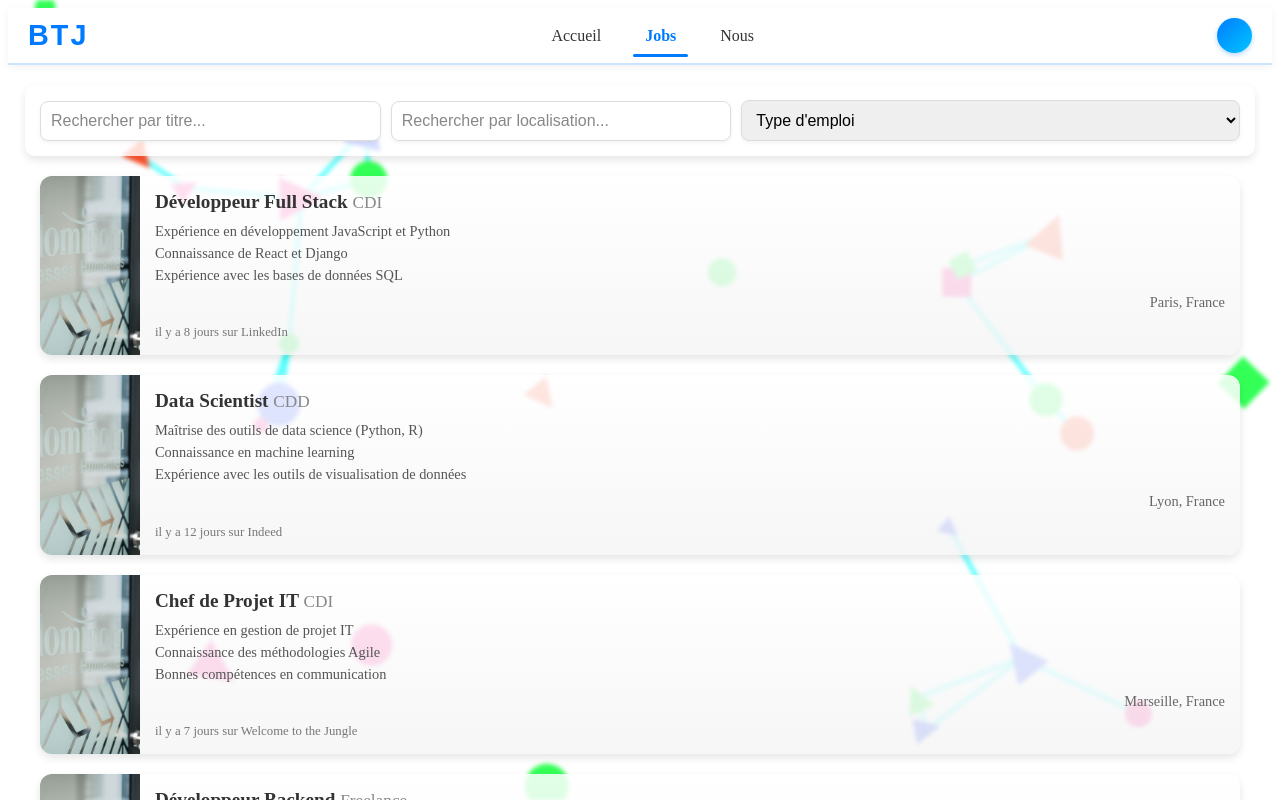
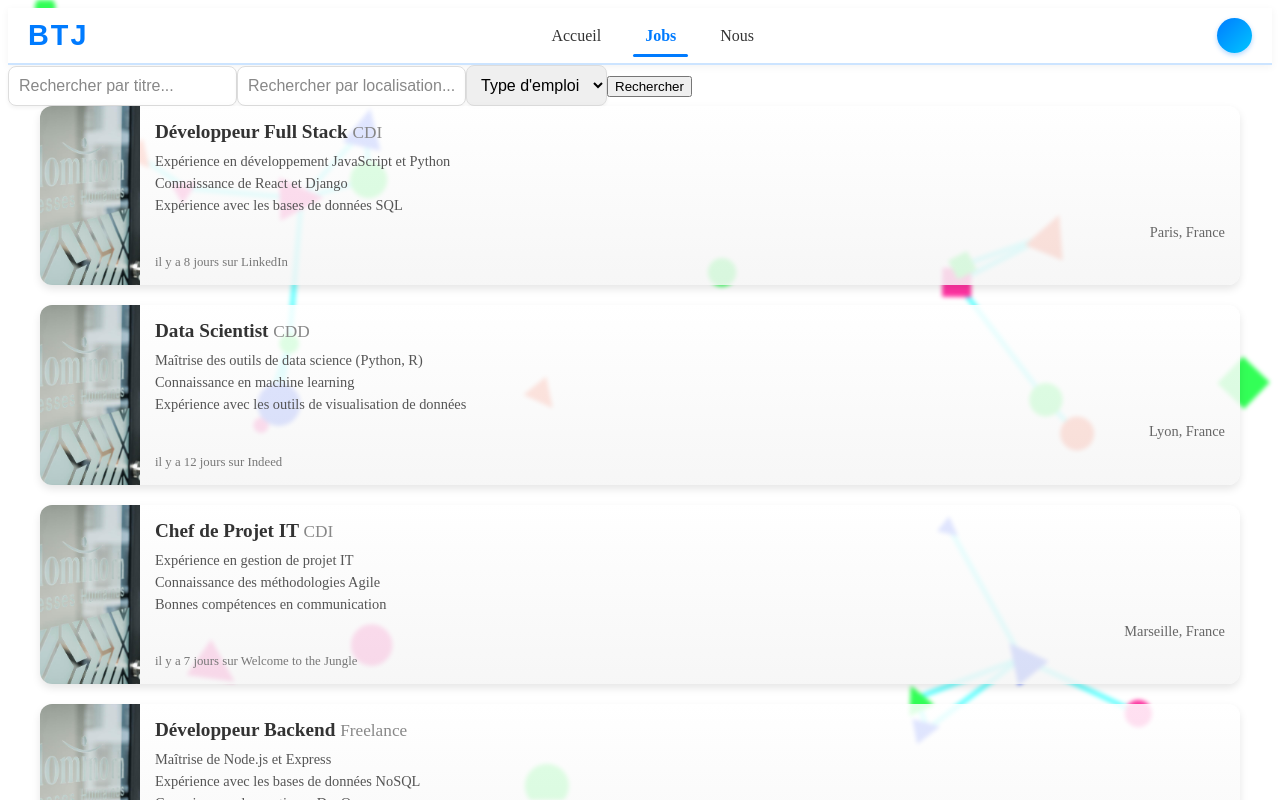
Before and after one commit to shyamsubrun/Bouge-Ton-Job, an Angular app: page /jobs in a window 1280 px wide. Shown: the top 800 px of the page. Built offline with nearby package versions, Linux system fonts and the light colour scheme.

Commit message:
barre de recherche component home/jobs

```diff
--- a/src/app/component/main-content/main-content.component.html
+++ b/src/app/component/main-content/main-content.component.html
@@ -1,7 +1,7 @@
 <div class="main-content-container">
     <h1 class="title">Bouge<br>Ton<br>Job</h1>
     <p class="slogan">Premiere plate-forme qui centralise le travail<br>Pour vous</p>
-    <div class="search-button">
-        Developpeur full-stack, IT, Blanc-mesnil, CDD
-    </div>
+
+    <!-- Utilisation de la barre de recherche comme un composant réutilisable avec recherche manuelle -->
+    <app-search-filters (searchClicked)="onSearchClicked($event)"></app-search-filters>
 </div>
--- a/src/app/component/main-content/main-content.component.ts
+++ b/src/app/component/main-content/main-content.component.ts
@@ -1,12 +1,28 @@
 import { Component } from '@angular/core';
+import { SearchFiltersComponent } from '../search-filters/search-filters.component';
+import { FormsModule } from '@angular/forms';
+import { Router } from '@angular/router';
 
 @Component({
   selector: 'app-main-content',
   standalone: true,
-  imports: [],
+  imports: [FormsModule, SearchFiltersComponent],
   templateUrl: './main-content.component.html',
   styleUrl: './main-content.component.scss'
 })
 export class MainContentComponent {
 
+  constructor(private router: Router) {}
+
+  onSearchClicked(filters: any): void {
+    // Rediriger vers la page Jobs avec les filtres dans les paramètres de la requête
+    this.router.navigate(['/jobs'], {
+      queryParams: {
+        title: filters.title,
+        location: filters.location,
+        type: filters.type,
+        remoteOnly: filters.remoteOnly
+      }
+    });
+  }
 }
--- a/src/app/component/search-filters/search-filters.component.html
+++ b/src/app/component/search-filters/search-filters.component.html
@@ -1,27 +1,11 @@
-<div class="search-filters">
-    <!-- Barre de recherche pour le titre -->
-    <input
-        type="text"
-        placeholder="Rechercher par titre..."
-        [(ngModel)]="searchTitle"
-        (input)="applyFilters()"
-        class="search-input"
-    />
-
-    <!-- Barre de recherche pour la localisation -->
-    <input
-        type="text"
-        placeholder="Rechercher par localisation..."
-        [(ngModel)]="searchLocation"
-        (input)="applyFilters()"
-        class="search-input"
-    />
-
-    <!-- Sélecteur pour le type d'emploi -->
+<div class="search-bar">
+    <input type="text" placeholder="Rechercher par titre..." [(ngModel)]="searchTitle" (input)="applyFilters()" class="search-input" />
+    <input type="text" placeholder="Rechercher par localisation..." [(ngModel)]="searchLocation" (input)="applyFilters()" class="search-input" />
     <select [(ngModel)]="employmentType" (change)="applyFilters()" class="filter-select">
         <option value="">Type d'emploi</option>
         <option value="CDI">CDI</option>
         <option value="Freelance">Freelance</option>
         <option value="CDD">CDD</option>
     </select>
+    <button (click)="onSearch()" class="search-button">Rechercher</button> <!-- Bouton de recherche -->
 </div>
--- a/src/app/component/search-filters/search-filters.component.ts
+++ b/src/app/component/search-filters/search-filters.component.ts
@@ -16,6 +16,7 @@ export class SearchFiltersComponent {
   remoteOnly: boolean = false;
 
   @Output() filtersChanged = new EventEmitter<any>();
+  @Output() searchClicked = new EventEmitter<any>(); // Nouvel événement pour le clic sur le bouton
 
   applyFilters(): void {
     this.filtersChanged.emit({
@@ -25,4 +26,13 @@ export class SearchFiltersComponent {
       remoteOnly: this.remoteOnly
     });
   }
+
+  onSearch(): void {
+    this.searchClicked.emit({
+      title: this.searchTitle,
+      location: this.searchLocation,
+      type: this.employmentType,
+      remoteOnly: this.remoteOnly
+    });
+  }
 }
--- a/src/app/page/jobs/jobs.component.html
+++ b/src/app/page/jobs/jobs.component.html
@@ -1,5 +1,5 @@
 <div class="jobs-container">
-    <!-- Barre de recherche et filtres -->
+    <!-- Barre de recherche -->
     <app-search-filters (filtersChanged)="onFiltersChanged($event)"></app-search-filters>
 
     <!-- Liste des jobs -->
--- a/src/app/page/jobs/jobs.component.ts
+++ b/src/app/page/jobs/jobs.component.ts
@@ -1,4 +1,5 @@
 import { Component, OnInit } from '@angular/core';
+import { ActivatedRoute } from '@angular/router';
 import { JobListComponent } from "../../component/job-list/job-list.component";
 import { HttpClientModule } from '@angular/common/http';
 import { CommonModule } from '@angular/common';
@@ -22,30 +23,49 @@ export class JobsComponent  {
   jobListings: any[] = [];
   filteredJobListings: any[] = [];
 
-  constructor(private mockDataService: MockDataService) {}
+  searchTitle: string = '';
+  searchLocation: string = '';
+  employmentType: string = '';
+
+  constructor(private mockDataService: MockDataService, private route: ActivatedRoute) {}
 
   ngOnInit(): void {
     this.loadJobs();
+
+    // Lire les paramètres de la requête pour initialiser les filtres
+    this.route.queryParams.subscribe(params => {
+      this.searchTitle = params['title'] || '';
+      this.searchLocation = params['location'] || '';
+      this.employmentType = params['type'] || '';
+      this.applyFilters(); // Appliquer les filtres dès que les paramètres sont chargés
+    });
   }
 
   loadJobs(): void {
     this.mockDataService.getJobListings().subscribe(data => {
       this.jobListings = data;
       this.filteredJobListings = [...this.jobListings];
+      this.applyFilters(); // Appliquer les filtres à tous les jobs chargés
     });
   }
 
   onFiltersChanged(filters: any): void {
-    const titleQuery = filters.title.toLowerCase();
-    const locationQuery = filters.location.toLowerCase();
+    this.searchTitle = filters.title;
+    this.searchLocation = filters.location;
+    this.employmentType = filters.type;
+    this.applyFilters();
+  }
+
+  applyFilters(): void {
+    const titleQuery = this.searchTitle.toLowerCase();
+    const locationQuery = this.searchLocation.toLowerCase();
 
     this.filteredJobListings = this.jobListings.filter(job => {
       const matchesTitle = titleQuery ? job.title.toLowerCase().includes(titleQuery) : true;
       const matchesLocation = locationQuery ? job.location.toLowerCase().includes(locationQuery) : true;
-      const matchesType = filters.type ? job.employment_type === filters.type : true;
-      const matchesRemote = filters.remoteOnly ? job.remote : true;
+      const matchesType = this.employmentType ? job.employment_type === this.employmentType : true;
 
-      return matchesTitle && matchesLocation && matchesType && matchesRemote;
+      return matchesTitle && matchesLocation && matchesType;
     });
   }
 }
```
